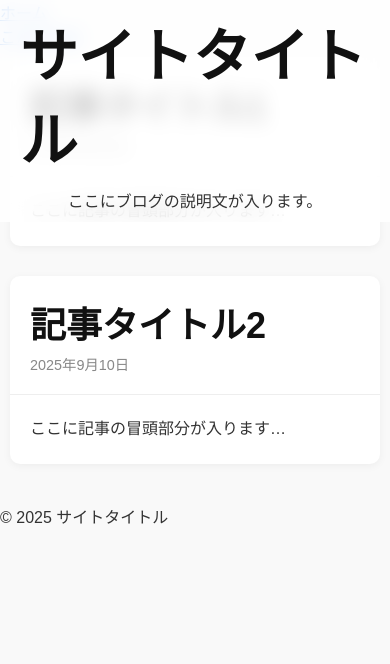
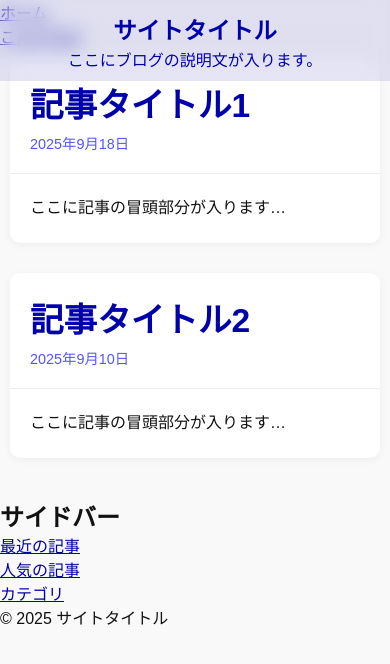
Before and after one commit to m4noh/m4noh.github.io, a plain HTML site: page index.html in a window 390 px wide. Drawn offline with Linux system fonts and the light colour scheme; a web font is replaced by a local one.

Commit message:
Update style.css

```diff
--- a/style.css
+++ b/style.css
@@ -10,7 +10,7 @@
 body, html {
   font-family: 'IBM Plex Sans JP', sans-serif;
   background: #f9f9f9;
-  color: #333;
+  color: #111;
 }
 
 /*---------------------------------
@@ -22,7 +22,8 @@ body, html {
   left: 0;
   width: 100%;
   backdrop-filter: blur(10px);
-  background: rgba(255, 255, 255, 0.8);
+  background: rgba(0, 0, 170, 0.1); /* 透明ブルー */
+  color: #0000aa;
   z-index: 1000;
   padding: 10px 20px;
 }
@@ -32,46 +33,39 @@ body, html {
   margin: 0 auto;
   display: flex;
   align-items: center;
-  justify-content: center; /* タイトル中央寄せ */
+  justify-content: center;
 }
 
 #blog-title a {
-  font-size: 1.8em;
   font-weight: 600;
   text-decoration: none;
-  color: #111;
+  color: #0000aa;
+  white-space: nowrap; /* 1行で収める */
+  font-size: clamp(1.2rem, 5vw, 1.8rem);
 }
 
 /*---------------------------------
   ページラッパー
 ---------------------------------*/
 #wrapper {
-  padding-top: 80px; /* ヘッダー分の余白 */
+  padding-top: 70px; /* ヘッダー高さ分 */
 }
 
 /*---------------------------------
-  コンテンツ・サイドバー
+  コンテンツ幅
 ---------------------------------*/
 #container {
   max-width: 1200px;
   margin: 0 auto;
-  display: flex;
-  flex-wrap: wrap;
 }
 
 #content {
-  display: flex;
-  flex-wrap: wrap;
   width: 100%;
 }
 
 #main {
-  flex: 1 1 100%; /* サイドバー消したので幅100% */
+  width: 100%; /* サイドバーなし */
   padding: 20px;
-}
-
-#sidebar {
-  display: none; /* サイドバー非表示 */
 }
 
 /*---------------------------------
@@ -91,14 +85,14 @@ body, html {
 }
 
 .article-title a {
-  font-size: 1.5em;
-  color: #111;
+  font-size: 1.4em;
+  color: #0000aa;
   text-decoration: none;
 }
 
 .article-date {
   font-size: 0.9em;
-  color: #888;
+  color: #5555ff;
   margin-top: 5px;
 }
 
@@ -133,14 +127,18 @@ body, html {
 .to-pagetop a {
   text-decoration: none;
   font-size: 0.9em;
-  color: #555;
+  color: #0000aa;
+}
+
+.to-pagetop a:hover {
+  text-decoration: underline;
 }
 
 /*---------------------------------
-  目立つリンク・ホバー
+  リンク・ホバー
 ---------------------------------*/
 a {
-  color: #1a73e8;
+  color: #0000aa;
 }
 
 a:hover {
@@ -172,11 +170,10 @@ a:hover {
 }
 
 /*---------------------------------
-  レスポンシブ微調整
+  レスポンシブ調整
 ---------------------------------*/
 @media screen and (max-width: 900px) {
   #main {
-    flex: 1 1 100%;
     padding: 10px;
   }
 }
@@ -184,11 +181,11 @@ a:hover {
 @media screen and (max-width: 600px) {
   #blog-header-inner {
     flex-direction: column;
-    align-items: center; /* スマホでも中央寄せ */
+    align-items: center;
   }
 
-  #blog-title {
-    margin-bottom: 10px;
+  #blog-title a {
+    font-size: clamp(1rem, 6vw, 1.5rem);
   }
 
   .article-footer {
```
